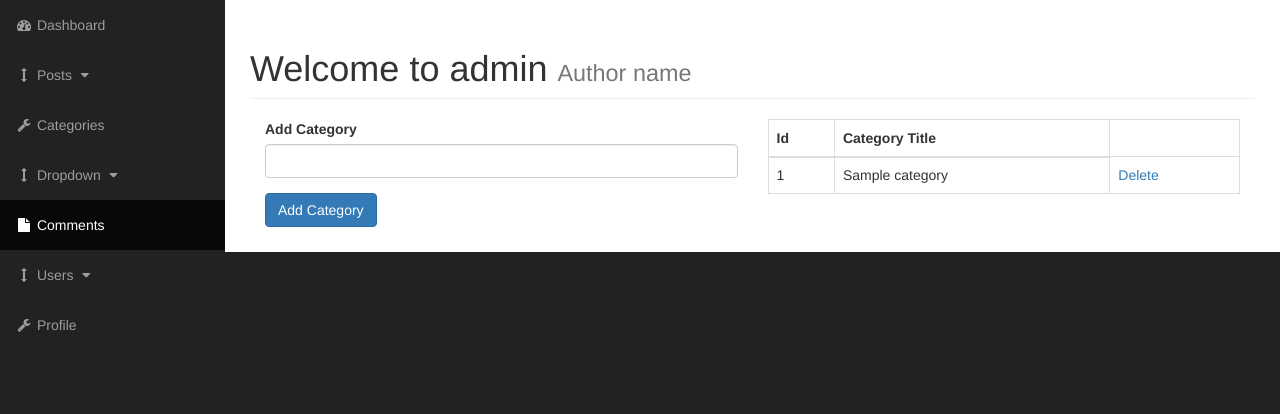
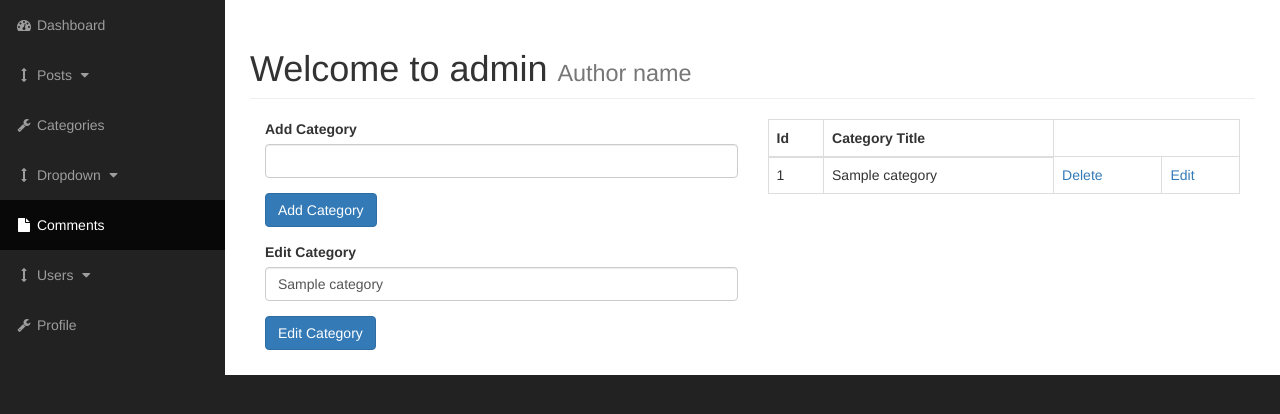
Before and after one commit to marionlo/CMS-Blog, a PHP site: page /admin/categories.php?edit=1 in a window 1280 px wide. Shown: the part 51-465 px from the top of the page. Run offline with PHP 8.4, Linux system fonts and the light colour scheme; tables that the repository leaves empty or names only in its code hold one stand-in row (values such as "Sample post").

Commit message:
add edit category feature

```diff
--- a/admin/categories.php
+++ b/admin/categories.php
@@ -37,7 +37,7 @@
                             }
 
                             ?>
-
+                            <!-- Add Category Form -->
                             <form action="" method="post">
                                 <div class="form-group">
                                     <label for="cat-title">Add Category</label>
@@ -46,9 +46,17 @@
                                 <div class="form-group">
                                     <input class="btn btn-primary" type="submit" name="submit" value="Add Category">
                                 </div>
+                            </form>
 
-                            </form>
-                        </div><!-- Add Category Form -->
+                            <?php
+
+                        if(isset($_GET['edit'])) {
+                            $cat_id = $_GET['edit'];
+                            include "includes/edit_categories.php";
+                        }
+
+                        ?>
+                        </div>
 
                     <div class="col-xs-6">
 
@@ -73,6 +81,7 @@
                              echo "<td>{$cat_id}</td>";
                              echo "<td>{$cat_title}</td>";
                              echo "<td><a href='categories.php?delete={$cat_id}'>Delete</a></td>";
+                             echo "<td><a href='categories.php?edit={$cat_id}'>Edit</a></td>";
                              echo "</tr>";
                     } ?>
                              <?php
--- /dev/null
+++ b/admin/includes/edit_categories.php
@@ -0,0 +1,35 @@
+                            <!-- Edit Category Form -->
+                            <form action="" method="post">
+                                <div class="form-group">
+                                    <label for="cat-title">Edit Category</label>
+                                    <?php
+                                    // Make a query for the category title to pass it into the input
+                                    if(isset($_GET['edit'])) {
+                                        $cat_id = $_GET['edit'];
+                                        $query = "SELECT * FROM categories WHERE cat_id = $cat_id ";
+                                        $select_categories_id = mysqli_query($connection, $query);
+                                         while($row = mysqli_fetch_assoc($select_categories_id )) {
+                                         $cat_title = $row['cat_title'];
+                                         $cat_id = $row['cat_id'];
+                                         ?>
+                                 <input class="form-control" type="text" name="cat_title" value="<?php if(isset($cat_title)){ echo $cat_title;} ?>">
+                                   <?php }} ?>
+
+                                   <?php //Update Query
+                                    if(isset($_POST['update_category'])) {
+                                        $the_cat_title = $_POST['cat_title'];
+                                        $query = "UPDATE categories SET cat_title = '{$the_cat_title}' WHERE cat_id = {$cat_id} ";
+                                        $update_query = mysqli_query($connection, $query);
+                                        if(!$update_query) {
+                                            die('QUERY FAILED' . mysqli_error($connection));
+                                        }
+
+                                    }
+
+                                   ?>
+
+                                </div>
+                                <div class="form-group">
+                                    <input class="btn btn-primary" type="submit" name="update_category" value="Edit Category">
+                                </div>
+                            </form>
```
